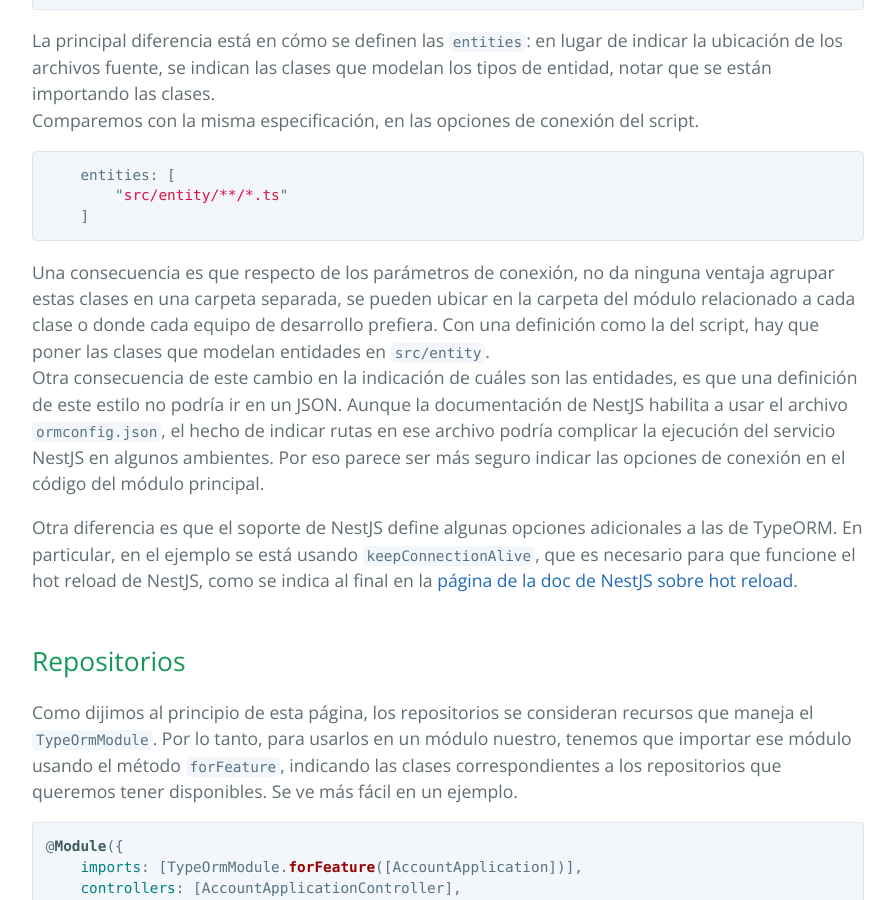
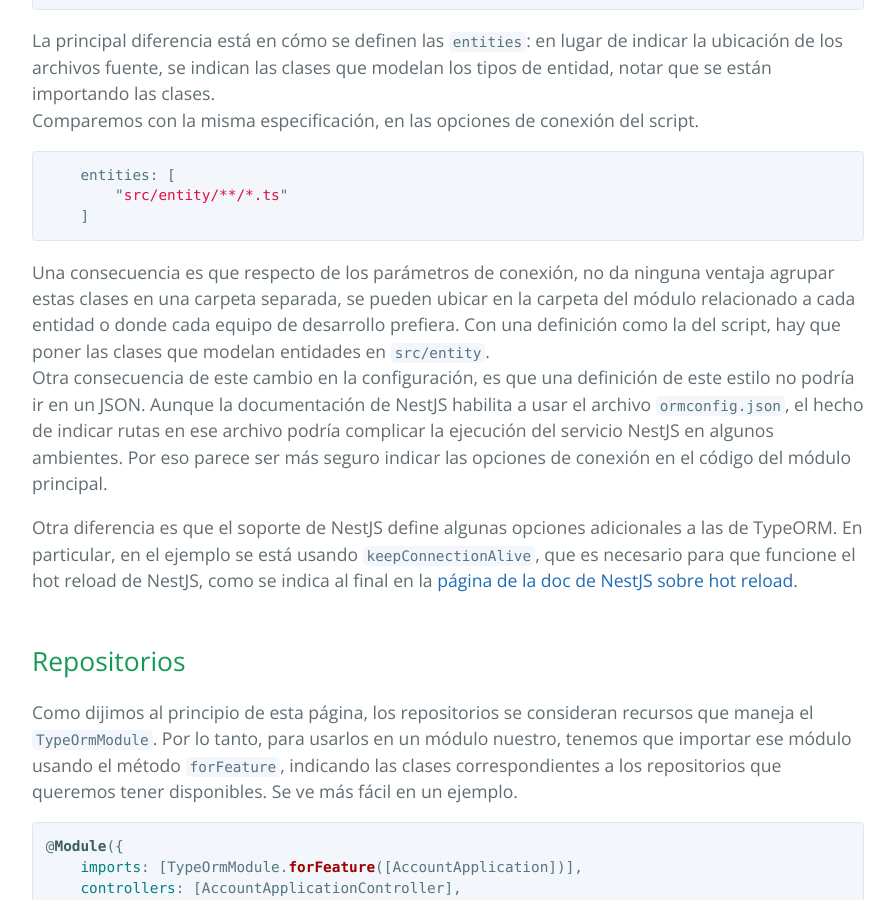
Before and after one commit to clombardi/bdsol-capacitacion-desarrollo, a Jekyll site: the page built from typeorm/typeorm-nest.md, in a window 1280 px wide and 900 px high, scrolled down 2252 px. Shown: the whole window, without its empty margins (192-1087 px from the left). Built offline with Jekyll 4.4.1, drawn with Linux system fonts in a browser that asks for light colours; our own code applies the rules of GitHub Pages for plain Markdown files.

Commit message:
typeorm - desde nest - ajustes

````diff
--- a/typeorm/typeorm-nest.md
+++ b/typeorm/typeorm-nest.md
@@ -74,8 +74,8 @@ Comparemos con la misma especificación, en las opciones de conexión del script
         "src/entity/**/*.ts"
     ]
 ```
-Una consecuencia es que respecto de los parámetros de conexión, no da ninguna ventaja agrupar estas clases en una carpeta separada, se pueden ubicar en la carpeta del módulo relacionado a cada clase o donde cada equipo de desarrollo prefiera. Con una definición como la del script, hay que poner las clases que modelan entidades en `src/entity`.
-Otra consecuencia de este cambio en la indicación de cuáles son las entidades, es que una definición de este estilo no podría ir en un JSON. Aunque la documentación de NestJS habilita a usar el archivo `ormconfig.json`, el hecho de indicar rutas en ese archivo podría complicar la ejecución del servicio NestJS en algunos ambientes. Por eso parece ser más seguro indicar las opciones de conexión en el código del módulo principal.
+Una consecuencia es que respecto de los parámetros de conexión, no da ninguna ventaja agrupar estas clases en una carpeta separada, se pueden ubicar en la carpeta del módulo relacionado a cada entidad o donde cada equipo de desarrollo prefiera. Con una definición como la del script, hay que poner las clases que modelan entidades en `src/entity`.
+Otra consecuencia de este cambio en la configuración, es que una definición de este estilo no podría ir en un JSON. Aunque la documentación de NestJS habilita a usar el archivo `ormconfig.json`, el hecho de indicar rutas en ese archivo podría complicar la ejecución del servicio NestJS en algunos ambientes. Por eso parece ser más seguro indicar las opciones de conexión en el código del módulo principal.
 
 Otra diferencia es que el soporte de NestJS define algunas opciones adicionales a las de TypeORM. En particular, en el ejemplo se está usando `keepConnectionAlive`, que es necesario para que funcione el hot reload de NestJS, como se indica al final en la [página de la doc de NestJS sobre hot reload](https://docs.nestjs.com/recipes/hot-reload).
 
````
